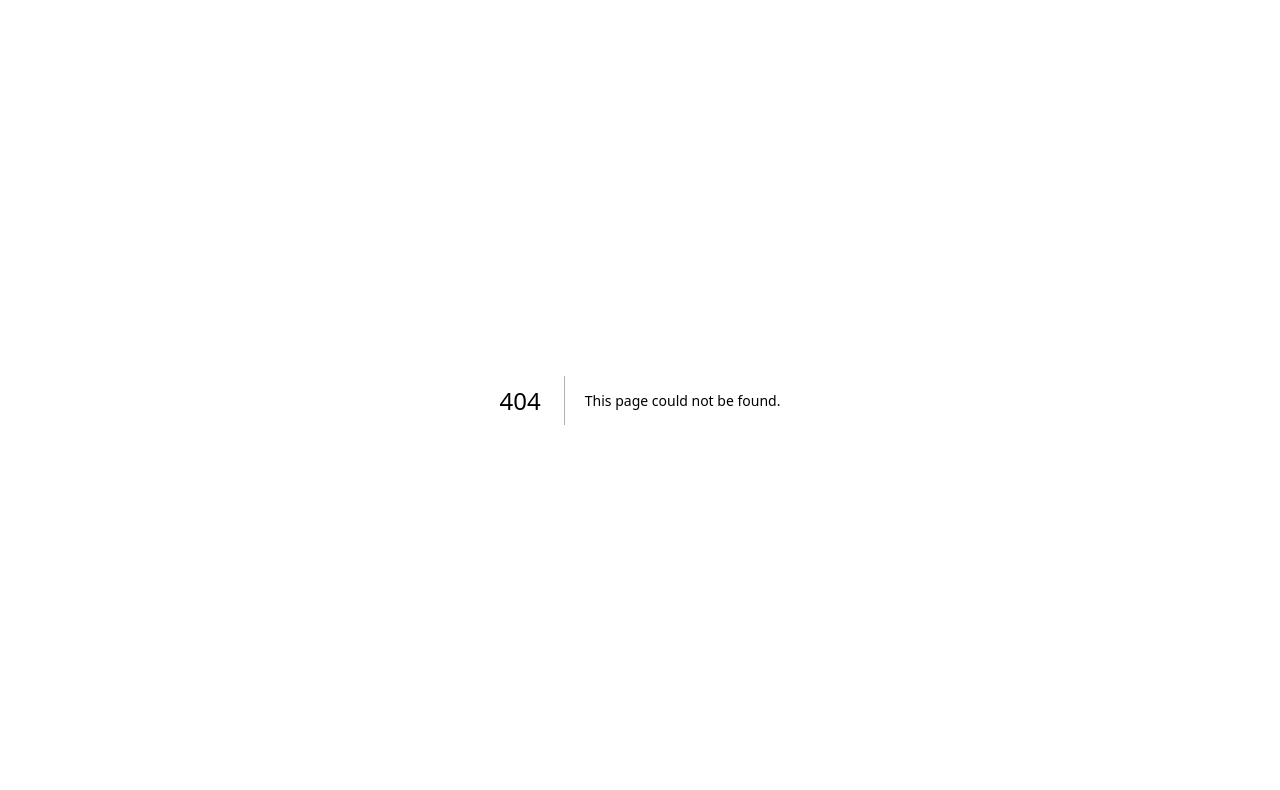
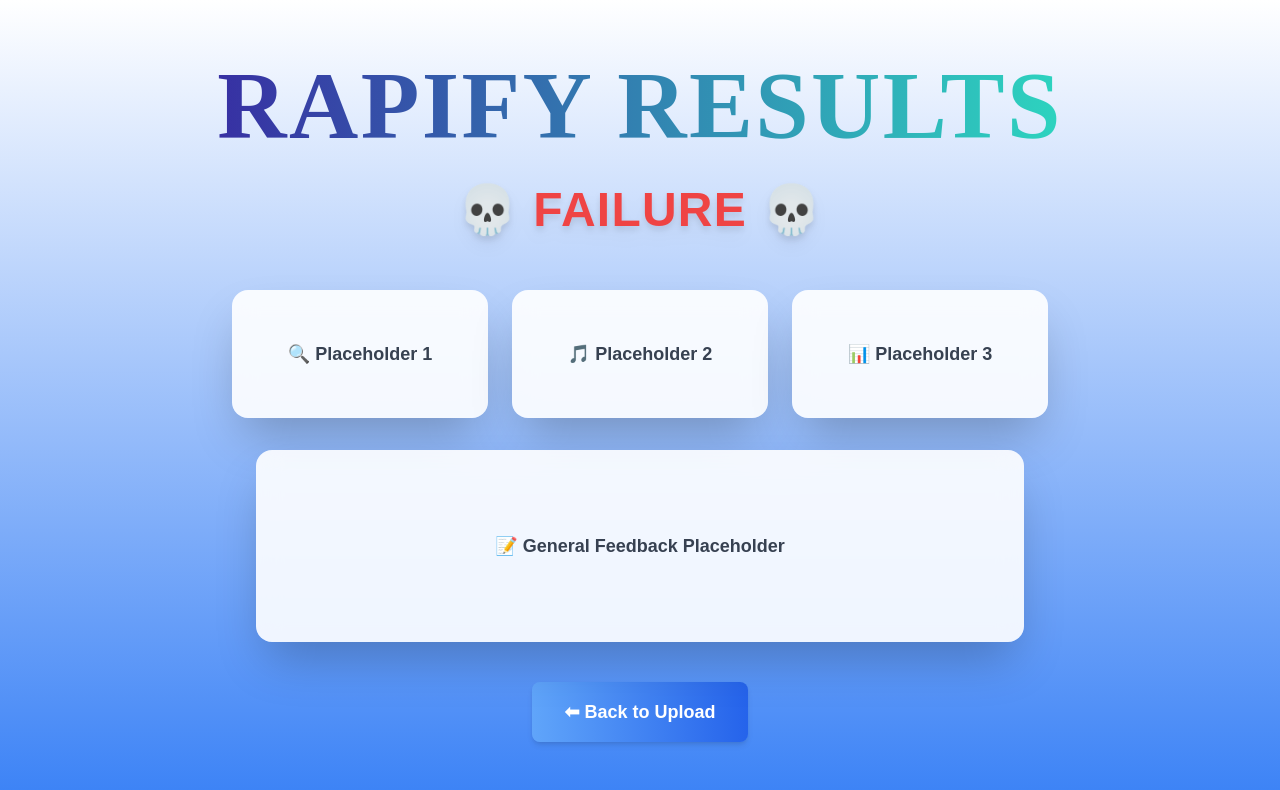
Before and after one commit to stratsid/kleinhacks2025, a Next.js app in the folder client/: page /results in a window 1280 px wide. Before the commit this address had no page. Shown: the top 790 px of the page. Built offline with nearby package versions, Linux system fonts and the light colour scheme.

Commit message:
added results page

```diff
--- a/client/pages/index.tsx
+++ b/client/pages/index.tsx
@@ -1,4 +1,5 @@
 import { useState, useEffect, useRef } from "react";
+import { useRouter } from "next/router"; // ⬅ Add for navigation
 
 export default function Home() {
   const [file, setFile] = useState<File | null>(null);
@@ -6,6 +7,7 @@ export default function Home() {
   const [message, setMessage] = useState("");
   const [currentWord, setCurrentWord] = useState("playing");
   const fileInputRef = useRef<HTMLInputElement>(null);
+  const router = useRouter(); // ⬅ Hook for navigation
 
   // Cycling words for the blank space
   useEffect(() => {
@@ -55,9 +57,14 @@ export default function Home() {
       });
 
       const data = await response.json();
-      setMessage(`✅ ${data.message}`);
+
+      if (response.ok) {
+        router.push(`/results?status=success`); // ⬅ Redirect to results page
+      } else {
+        router.push(`/results?status=failure`); // ⬅ Redirect with failure
+      }
     } catch (error) {
-      setMessage("🚨 Upload failed. Try again.");
+      router.push(`/results?status=failure`); // ⬅ Redirect if error
     } finally {
       setUploading(false);
     }
--- /dev/null
+++ b/client/pages/results.tsx
@@ -0,0 +1,50 @@
+import { useRouter } from "next/router";
+
+export default function Results() {
+  const router = useRouter();
+  const { status } = router.query;
+
+  return (
+    <div className="flex flex-col items-center justify-center min-h-screen bg-gradient-to-b from-white to-blue-500 p-6">
+      {/* RAPIFY RESULTS Title - Matches Home Page */}
+      <h1 className="text-7xl sm:text-8xl font-extrabold text-transparent bg-clip-text bg-gradient-to-r from-indigo-800 to-teal-400 mb-8 font-['Poppins'] tracking-wide text-center">
+        RAPIFY RESULTS
+      </h1>
+
+      {/* SUCCESS or FAILURE Message - Bigger and Bubbly Font */}
+      <p
+        className={`text-5xl font-extrabold ${
+          status === "success" ? "text-green-500" : "text-red-500"
+        } drop-shadow-lg tracking-wide mb-8`}
+      >
+        {status === "success" ? "✨ SUCCESS ✨" : "💀 FAILURE 💀"}
+      </p>
+
+      {/* Placeholder for Analysis Results - 3 Smaller Boxes */}
+      <div className="grid grid-cols-3 gap-6 mt-6">
+        <div className="w-64 h-32 bg-white bg-opacity-90 backdrop-blur-md rounded-2xl shadow-2xl flex items-center justify-center">
+          <p className="text-gray-700 text-lg font-semibold">🔍 Placeholder 1</p>
+        </div>
+        <div className="w-64 h-32 bg-white bg-opacity-90 backdrop-blur-md rounded-2xl shadow-2xl flex items-center justify-center">
+          <p className="text-gray-700 text-lg font-semibold">🎵 Placeholder 2</p>
+        </div>
+        <div className="w-64 h-32 bg-white bg-opacity-90 backdrop-blur-md rounded-2xl shadow-2xl flex items-center justify-center">
+          <p className="text-gray-700 text-lg font-semibold">📊 Placeholder 3</p>
+        </div>
+      </div>
+
+      {/* General Text Feedback Box - Larger Placeholder */}
+      <div className="w-full max-w-3xl h-48 bg-white bg-opacity-90 backdrop-blur-md rounded-2xl shadow-2xl flex items-center justify-center mt-8 p-6">
+        <p className="text-gray-700 text-lg font-semibold">📝 General Feedback Placeholder</p>
+      </div>
+
+      {/* Back Button */}
+      <button
+        onClick={() => router.push("/")}
+        className="mt-10 px-8 py-4 bg-gradient-to-r from-blue-400 to-blue-600 text-white text-lg font-semibold rounded-lg shadow-md hover:bg-gradient-to-r hover:from-blue-600 hover:to-blue-400 hover:scale-105 transition-all"
+      >
+        ⬅ Back to Upload
+      </button>
+    </div>
+  );
+}
```
